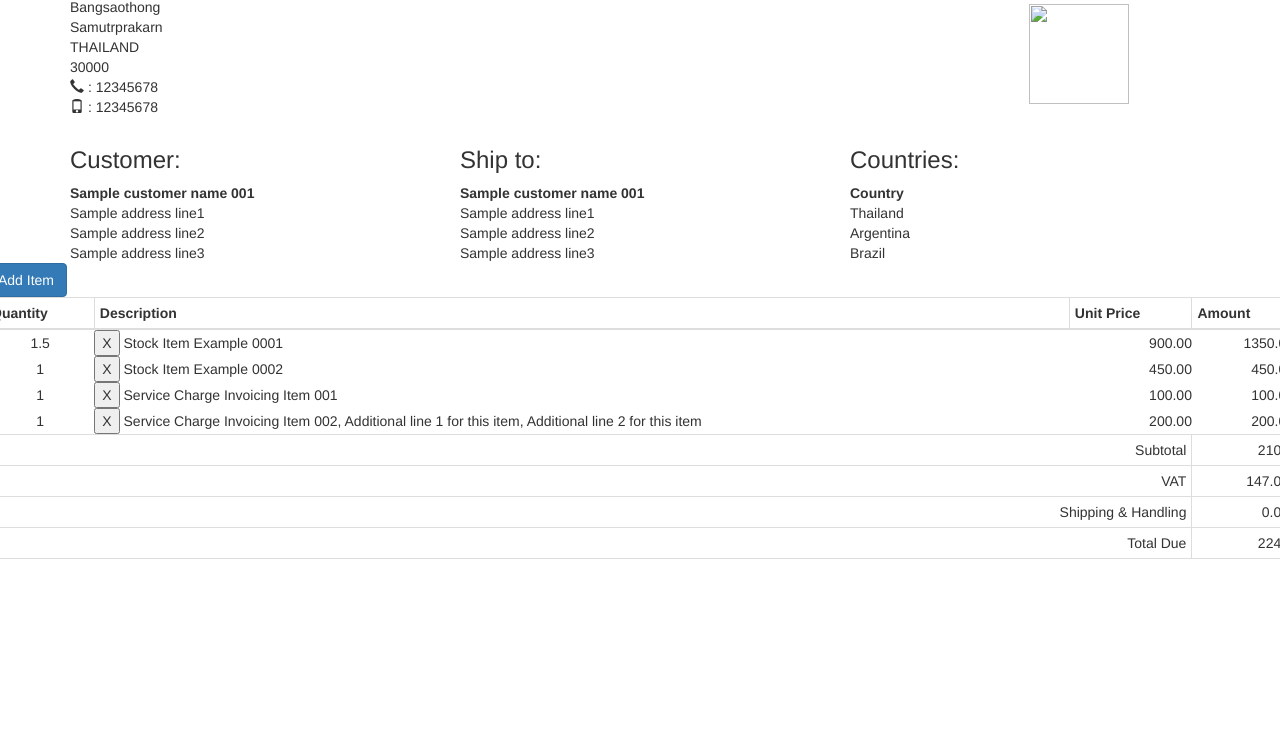
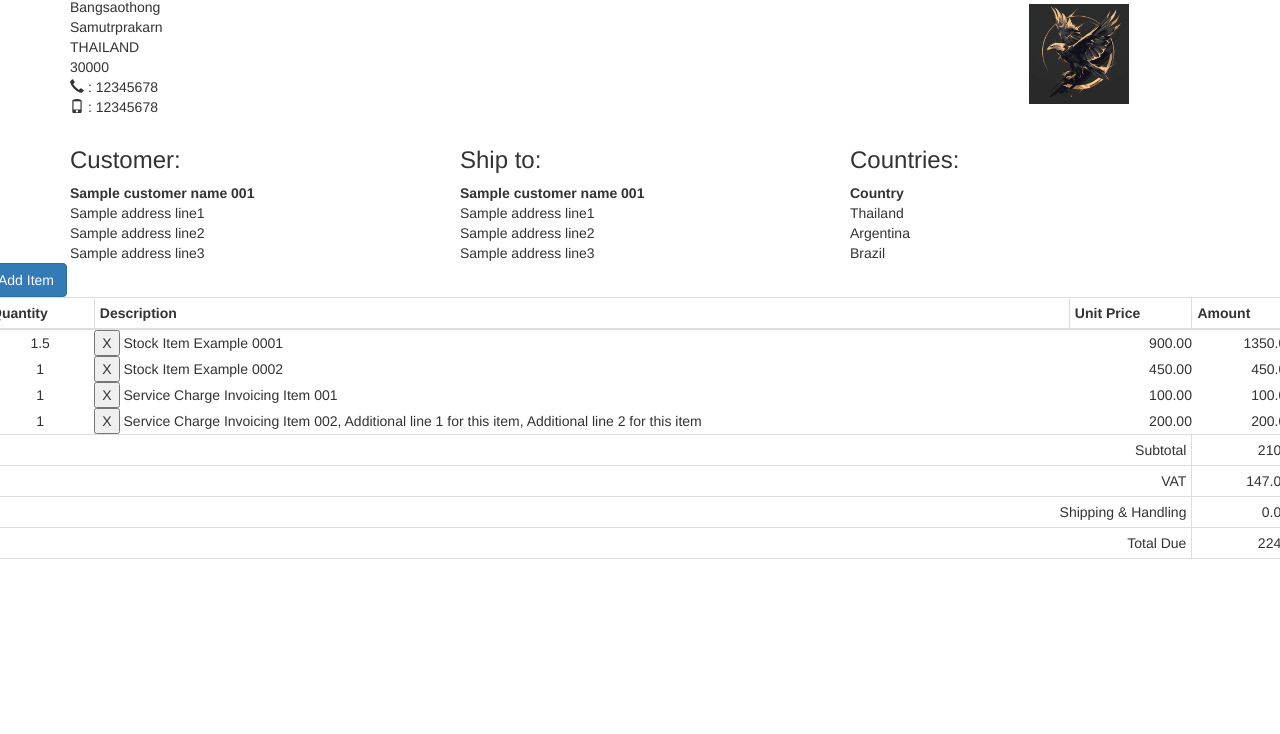
Before and after one commit to SivaPaoren/quotation, a plain HTML site: page index.html in a window 1280 px wide. Shown: the part 66-800 px from the top of the page. Drawn offline with nearby package versions, Linux system fonts and the light colour scheme; files whose address does not match are found by name.

Commit message:
final commit2

```diff
--- a/index.html
+++ b/index.html
@@ -45,7 +45,10 @@
         <div class="col-sm-6"></div>
         <div class="col-sm-3 text-center">
           <h1>QUOTATION</h1>
-          <img src="img/quote-pic.jpeg" style="width: 100px; height: 100px" />
+          <img
+            src="/quotation/img/quote-pic.jpeg"
+            style="width: 100px; height: 100px"
+          />
         </div>
       </div>
     </div>
```
